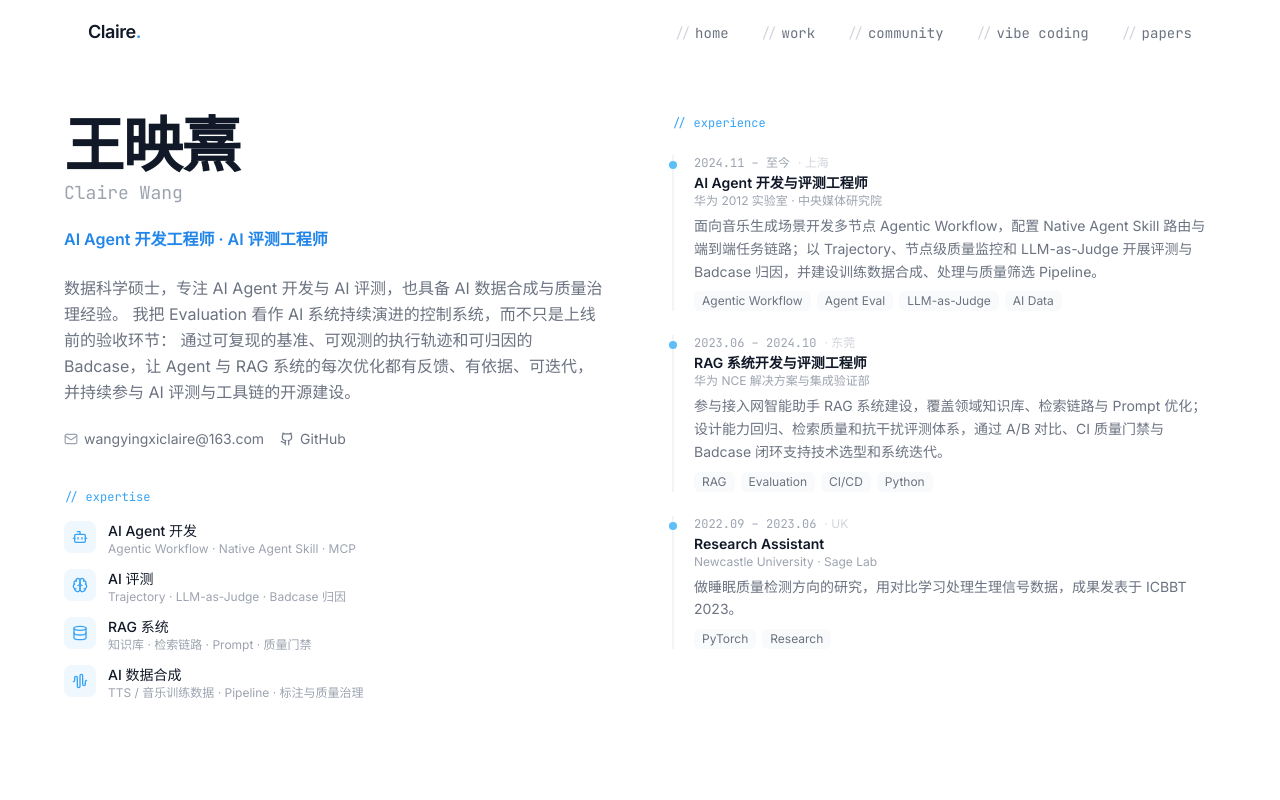
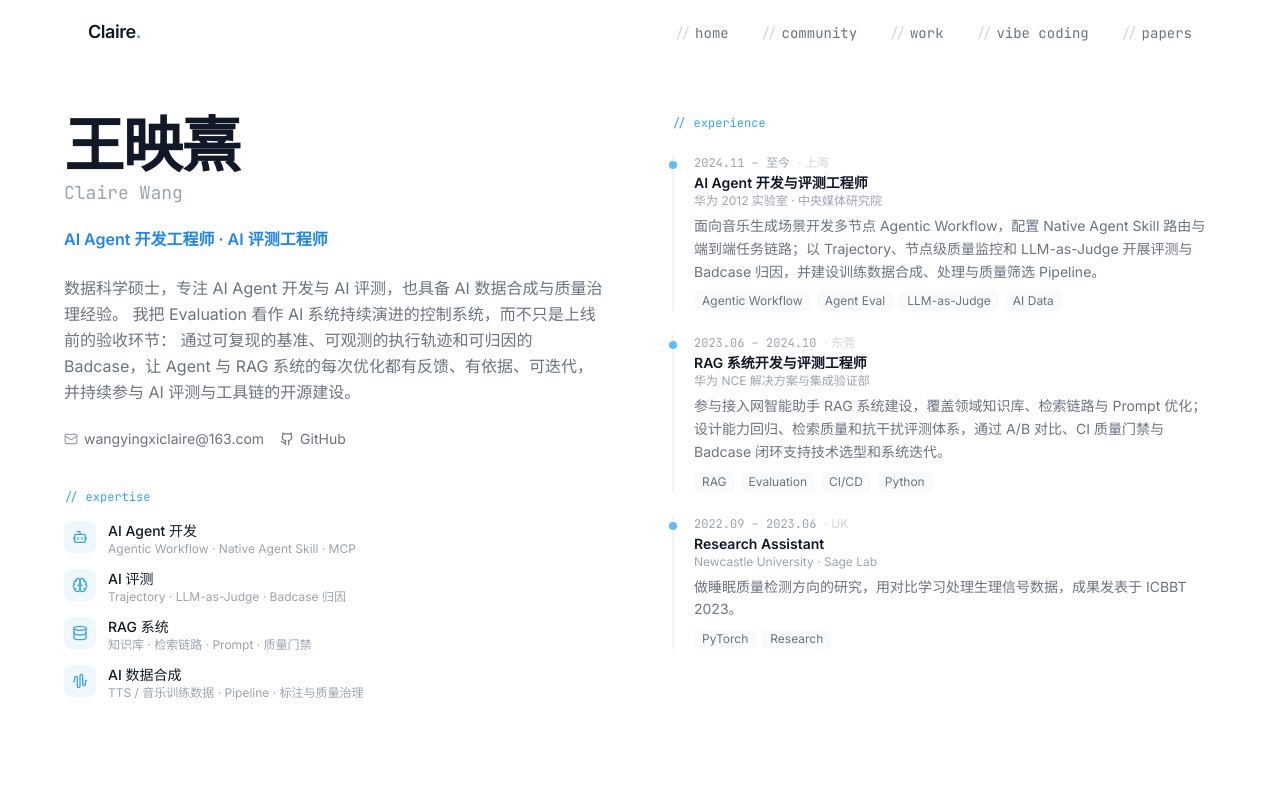
Before and after one commit to ClaireXi99/claire-portfolio, a Next.js app: page /claire-portfolio/ in a window 1280 px wide. Shown: the top 800 px of the page. Built offline with nearby package versions, Linux system fonts and the light colour scheme.

Commit message:
fix: prioritize community contributions before work

```diff
--- a/src/app/page.tsx
+++ b/src/app/page.tsx
@@ -12,8 +12,8 @@ export default function Home() {
       <Navigation />
       <main>
         <HeroSection />
+        <CommunityContributionsSection />
         <ProjectsSection />
-        <CommunityContributionsSection />
         <VibeCodingSection />
         <PapersSection />
       </main>
--- a/src/components/Navigation.tsx
+++ b/src/components/Navigation.tsx
@@ -4,8 +4,8 @@ import { useState, useEffect } from "react";
 
 const navItems = [
   { label: "home", href: "#home" },
+  { label: "community", href: "#community" },
   { label: "work", href: "#projects" },
-  { label: "community", href: "#community" },
   { label: "vibe coding", href: "#vibe-coding" },
   { label: "papers", href: "#papers" },
 ];
```
Also changed, not shown: 1 other file (tests, documents, lock files or other folders).
